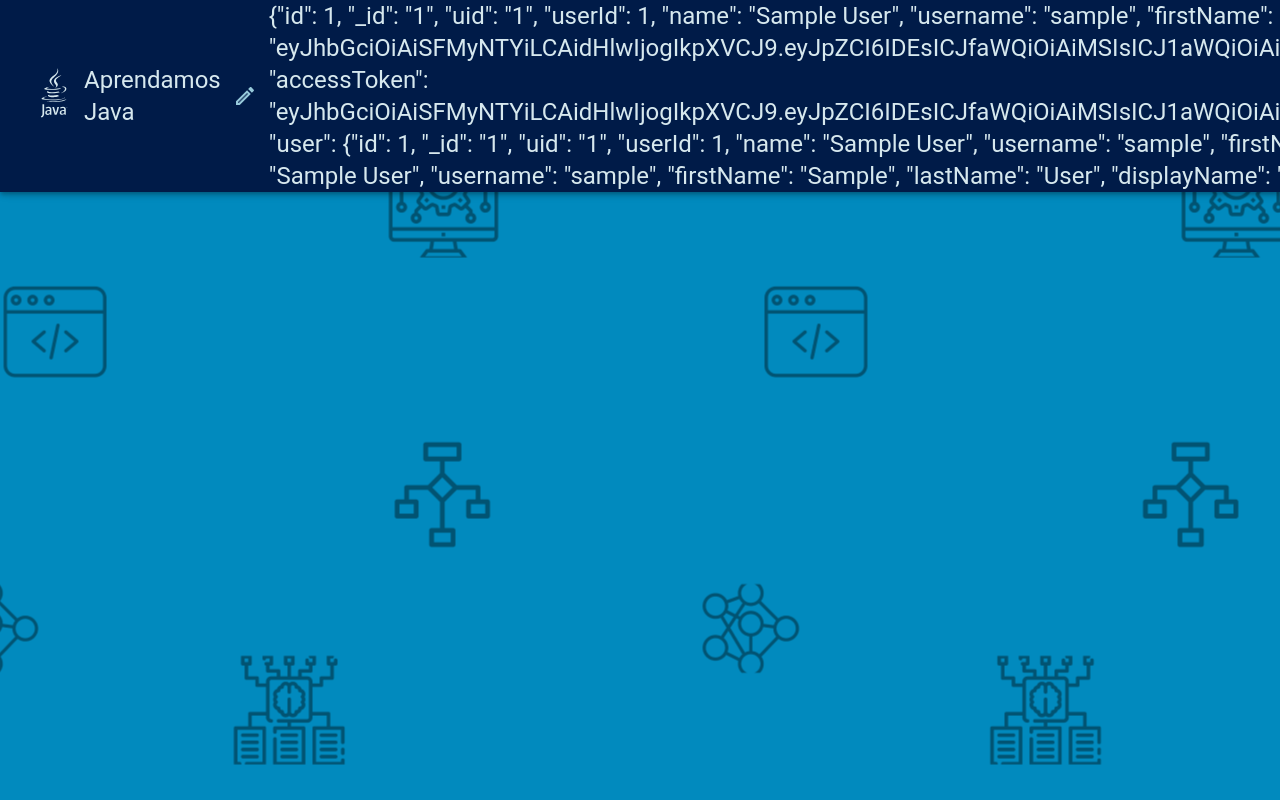
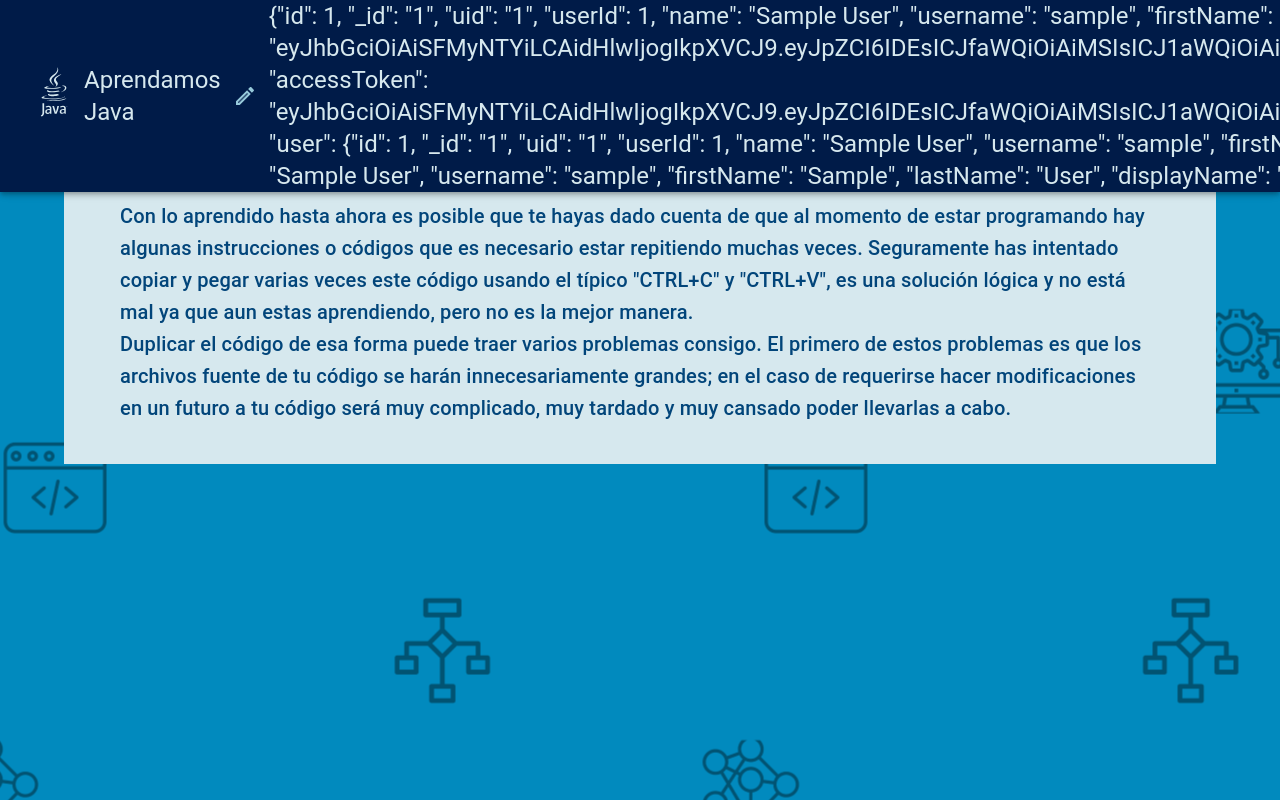
Before and after one commit to DavidPerezAntonio51/ProyectoSocial, a React (Create React App) app in the folder aprendamos-java/: page /temas/estructuras-repetitivas/que-es-un-ciclo/4/0 in a window 1280 px wide. Built offline with nearby package versions, Linux system fonts and the light colour scheme; sample sign-in values are in the browser's storage.

Commit message:
Ajustes de Padding en el menu de inicio

```diff
--- a/aprendamos-java/src/App.css
+++ b/aprendamos-java/src/App.css
@@ -7,10 +7,11 @@
 }
 
 body{
-  background-image: url(./Images/Background.png);
+  background-image: url(./assets/Background/Background.png);
   background-repeat: no-repeat;
   background-position: center;
   margin: 0;
+  font-size: calc(10px + 2vmin);
 }
 
 .textWhite{
--- a/aprendamos-java/src/Componentes/Bienvenida/Bienvenida.js
+++ b/aprendamos-java/src/Componentes/Bienvenida/Bienvenida.js
@@ -6,12 +6,13 @@ import UserContext from "../../Contextos/UserContext";
 function Bienvenida() {
     const Usuario = useContext(UserContext);
     return (
-        <Container>
+        <Container sx={{paddingY:5}}>
             <Grid container>
                 <Box sx={{
                     backgroundColor: 'boticelli.main',
                     color: "regalBlue.main",
-                    minWidth: "100%"
+                    minWidth: "100%",
+                    paddingTop:5
                 }}>
                     <Grid item>
                         <Typography variant="h3" component="h1" sx={{ textAlign: "center" }}>
@@ -23,11 +24,10 @@ function Bienvenida() {
                     backgroundColor: 'boticelli.main',
                     color: "regalBlue.main",
                     maxWidth: "100%",
-                    paddingX: 7
+                    paddingX: 7,
+                    paddingY: 5
                 }}>
                     <Grid item>
-                        <br />
-                        <br />
                         <Typography variant="h4" component="h3">
                             ¿Quienes somos?
                         </Typography>
@@ -59,7 +59,7 @@ function Bienvenida() {
                             Deseamos de todo corazón que este curso logre el objetivo en tu vida que es aprender a programar
                             y que esto abra oportunidades profesionales que mejoren tu calidad de vida.
                             <br></br>
-                            APRENDEMOS A PROGRAMAR EN JAVA...
+                            APRENDAMOS A PROGRAMAR EN JAVA...
                         </Typography>
                     </Grid>
                 </Box>
--- a/aprendamos-java/src/Componentes/Lista de Temas/ListaTemas.js
+++ b/aprendamos-java/src/Componentes/Lista de Temas/ListaTemas.js
@@ -17,7 +17,7 @@ function ListaTemas() {
   };
 
   return (
-    <Container>
+    <Container sx={{paddingBottom:5}}>
       {
         Temas.DataProgress.map((data, index) => {
           return (
--- a/aprendamos-java/src/Paginas/Temas/Arreglos/QueEsUnArreglo.js
+++ b/aprendamos-java/src/Paginas/Temas/Arreglos/QueEsUnArreglo.js
@@ -18,7 +18,7 @@ import Super5 from '../../../assets/img/imgListaSuper5.jpg';
 function Arreglo() {
     const Usuario = useContext(UserContext);
     return (
-        <>
+
             <Container>
                 <Grid container>
                     <Grid item sx={{ minWidth: "100%" }}>
@@ -185,7 +185,7 @@ function Arreglo() {
                     </Grid>
                 </Grid>
             </Container>
-        </>
+
      );
 }
 
--- a/aprendamos-java/src/Paginas/Temas/Ciclos/QueEsUnCiclo.js
+++ b/aprendamos-java/src/Paginas/Temas/Ciclos/QueEsUnCiclo.js
@@ -1,5 +1,4 @@
 import { Box, Container, Grid, Typography } from "@mui/material";
-import { minWidth } from "@mui/system";
 
 function Ciclos() {
     return (
@@ -9,6 +8,7 @@ function Ciclos() {
                     backgroundColor: "boticelli.main",
                     color: "regalBlue.main",
                     minWidth: "100%",
+                    paddingTop:5
                 }}>
                     <Grid item>
                         <Typography variant="h3" sx={{ textAlign: "center" }}>
@@ -21,10 +21,20 @@ function Ciclos() {
                         paddingX:7,
                         backgroundColor:"boticelli.main",
                         color:"regalBlue.main",
-                        minWidth: "100%"
+                        maxWidth: "100%",
+                        paddingY:5
                         }}>
                     <Typography variant="h6" component="p">
-                        Un ciclo en programacion es un conjunto de secuencias
+                        Con lo aprendido hasta ahora es posible que te hayas dado cuenta de que al momento de estar programando
+                        hay algunas instrucciones o códigos que es necesario estar repitiendo muchas veces. Seguramente has intentado
+                        copiar y pegar varias veces este código usando el típico "CTRL+C" y "CTRL+V", es una solución lógica
+                        y no está mal ya que aun estas aprendiendo, pero no es la mejor manera.
+                    </Typography>
+                    <Typography variant="h6" component="p">
+                        Duplicar el código de esa forma puede traer varios problemas consigo. El primero de estos problemas es
+                        que los archivos fuente de tu código se harán innecesariamente grandes; en el caso de requerirse hacer
+                        modificaciones en un futuro a tu código será muy complicado, muy tardado y muy cansado poder llevarlas
+                        a cabo.
                     </Typography>
                     </Box>
                 </Grid>
```
Also changed, not shown: aprendamos-java/src/assets/Background/Background.png (renamed from aprendamos-java/src/Images/Background.png).
